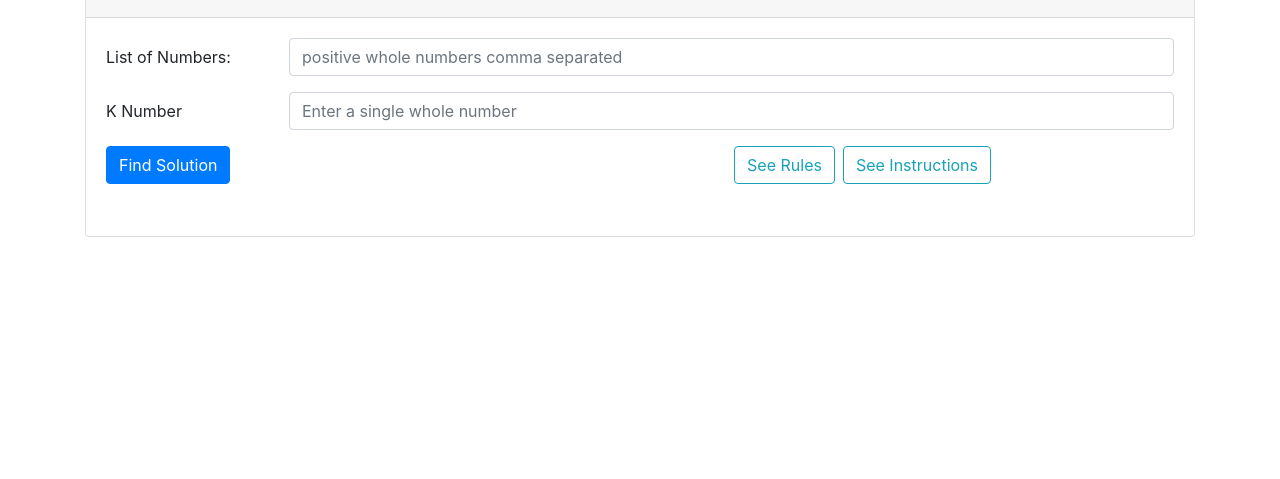
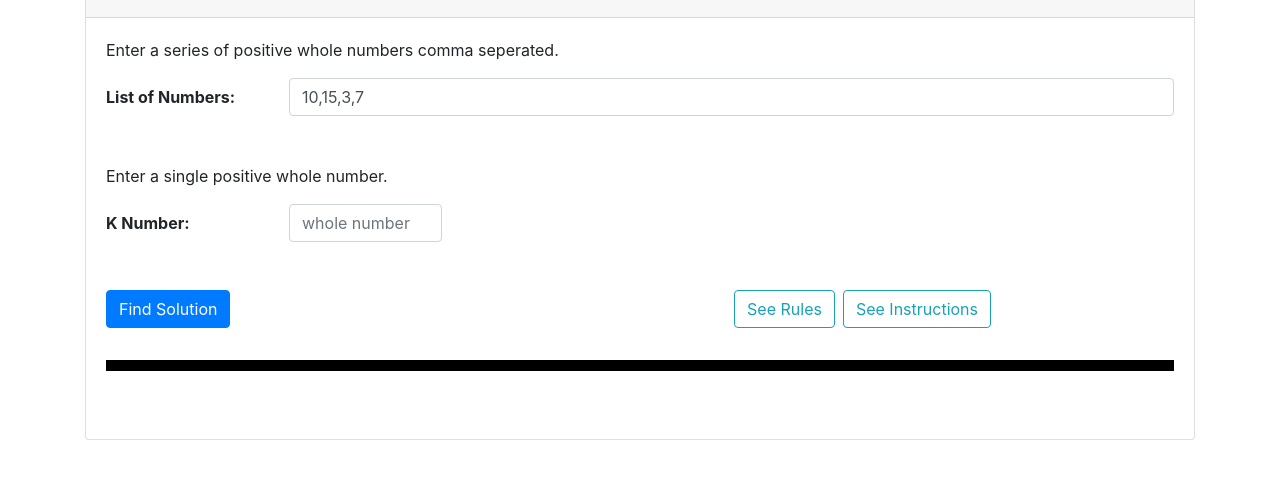
Before and after one commit to gps57/gpsSoaf, a plain HTML site: page html/solution.html in a window 1280 px wide. Shown: the part 109-588 px from the top of the page. Drawn offline with nearby package versions, Linux system fonts and the light colour scheme; a script that the page names is missing.

Commit message:
Added instructions
Added instructions for the entry fields in the solution page.

```diff
--- a/html/solution.html
+++ b/html/solution.html
@@ -10,6 +10,15 @@
 
   <!-- Bootstrap CSS -->
   <link rel="stylesheet" href="https://stackpath.bootstrapcdn.com/bootstrap/4.3.1/css/bootstrap.min.css" integrity="sha384-ggOyR0iXCbMQv3Xipma34MD+dH/1fQ784/j6cY/iJTQUOhcWr7x9JvoRxT2MZw1T" crossorigin="anonymous">
+
+  <style>
+    hr.Sep {
+      height: 10px;
+      background-color: black;
+      margin-bottom: 3em;
+    }
+  </style>
+
 </head>
   <body>
 
@@ -52,16 +61,24 @@
               <!-- ================ Solution starts here ================== -->
               <section>
                 <form>
-                  <div class="form-group row">
-                    <label for="listOfNumbers" class="col-lg-2 col-form-label">List of Numbers:</label>
-                    <div class="col-lg-10">
-                      <input type="text" class="form-control" id="numListInput" placeholder="positive whole numbers comma separated">
+                  <div class="row">
+                    <div class="col-12">
+                      <p>Enter a series of positive whole numbers comma seperated.</p>
                     </div>
                   </div>
-                  <div class="form-group row">
-                    <label for="kNum" class="col-lg-2 col-form-label">K Number</label>
-                    <div class="col-lg-10">
-                      <input type="text" class="form-control" id="kNumber" placeholder="Enter a single whole number">
+                  <div class="form-group row mb-5">
+                      <label for="listOfNumbers" class="col-lg-2 col-form-label font-weight-bold">List of Numbers:</label>
+                      <div class="col-lg-10">
+                        <input type="text" class="form-control" id="numListInput" value="10,15,3,7">
+                      </div>
+                  </div>
+                  <div class="row">
+                    <div class="col-12"><p>Enter a single positive whole number.</p></div>
+                  </div>
+                  <div class="form-group row mb-5">
+                    <label for="kNum" class="col-lg-2 col-form-label font-weight-bold">K Number:</label>
+                    <div class="col-lg-2">
+                      <input type="text" class="form-control" id="kNumber" placeholder="whole number">
                     </div>
                   </div>
                   <div class="form-group row">
@@ -75,6 +92,8 @@
                   </div>
                 </form>
               </section>
+              <hr class="Sep" />
+
 
             </div> <!-- end card body -->
           </div> <!-- end card div -->
@@ -89,5 +108,14 @@
     <script src="https://stackpath.bootstrapcdn.com/bootstrap/4.3.1/js/bootstrap.min.js" integrity="sha384-JjSmVgyd0p3pXB1rRibZUAYoIIy6OrQ6VrjIEaFf/nJGzIxFDsf4x0xIM+B07jRM" crossorigin="anonymous"></script>
     <script src="https://cdnjs.cloudflare.com/ajax/libs/Chart.js/2.9.3/Chart.min.js"></script>
     <script src="../js/sh-script.js"></script>
+
+    <script>
+      $("#doSoafBtn").on("click", function () {
+        let numListField = document.getElementById("")
+      });
+
+
+
+    </script>
   </body>
 </html>
```
